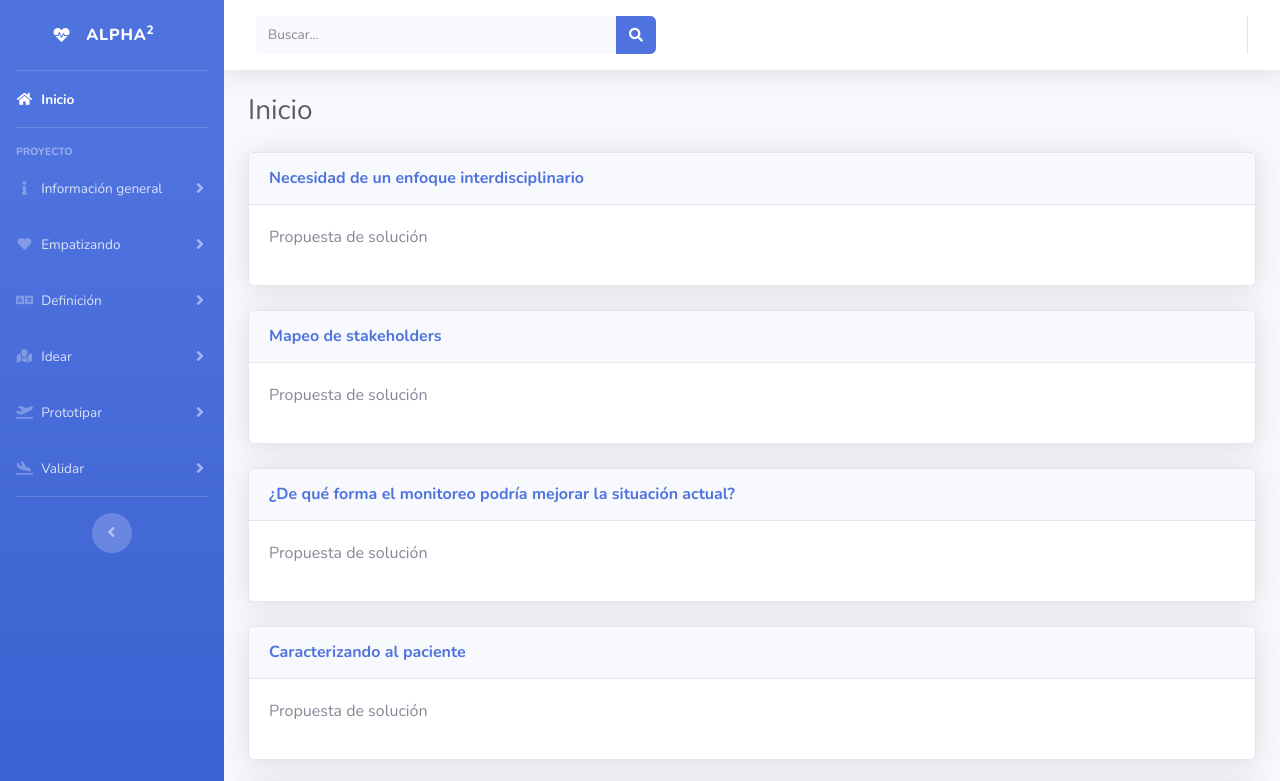
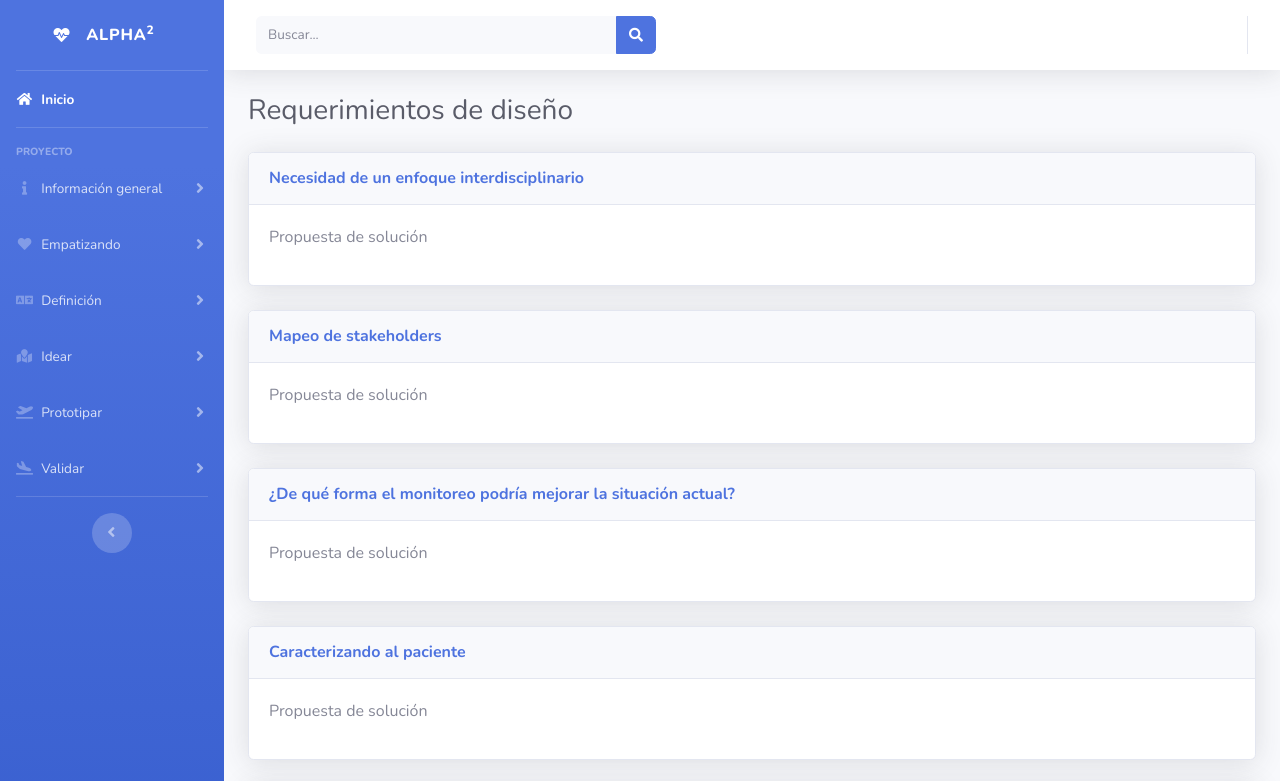
Before and after one commit to DavidVillaseca/PDB-ALPHA, a website with bundled scripts: page requerimientos.html in a window 1280 px wide. Shown: the top 781 px of the page. Built offline with nearby package versions, Linux system fonts and the light colour scheme.

Commit message:
Update requerimientos.html

```diff
--- a/requerimientos.html
+++ b/requerimientos.html
@@ -241,7 +241,7 @@
                 <div class="container-fluid">
 
                     <!-- Page Heading -->
-                    <h1 class="h3 mb-4 text-gray-800">Inicio</h1>
+                    <h1 class="h3 mb-4 text-gray-800">Requerimientos de diseño</h1>
 
 
 
```
